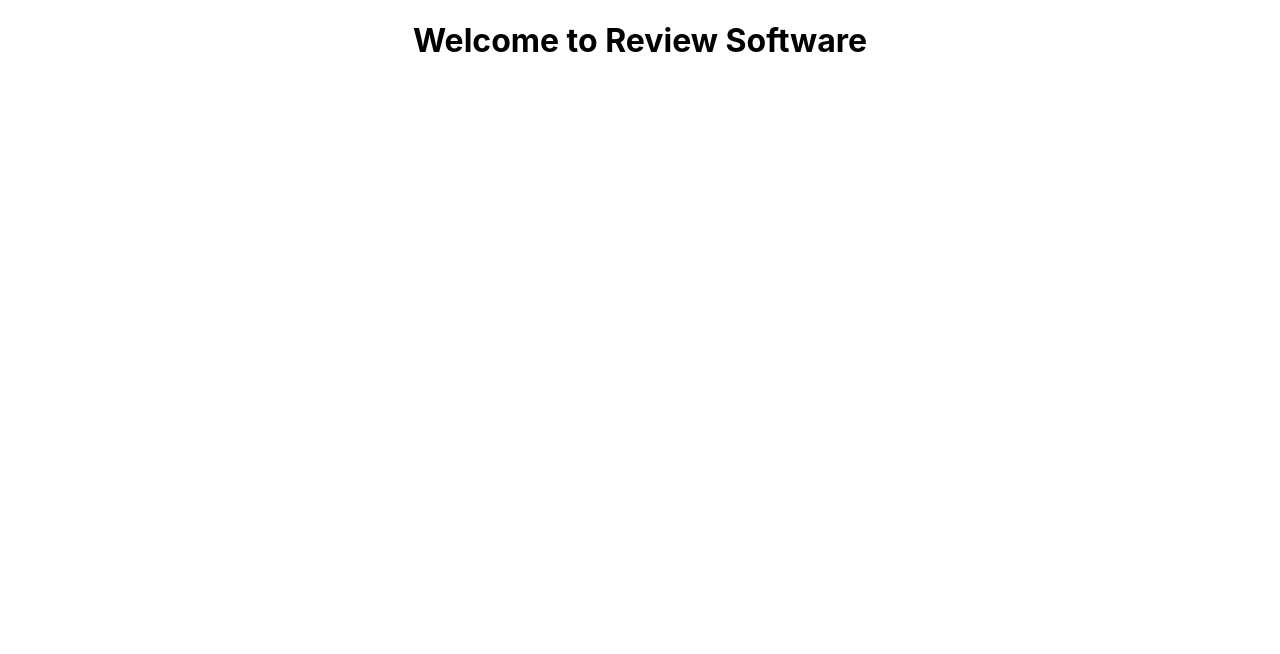
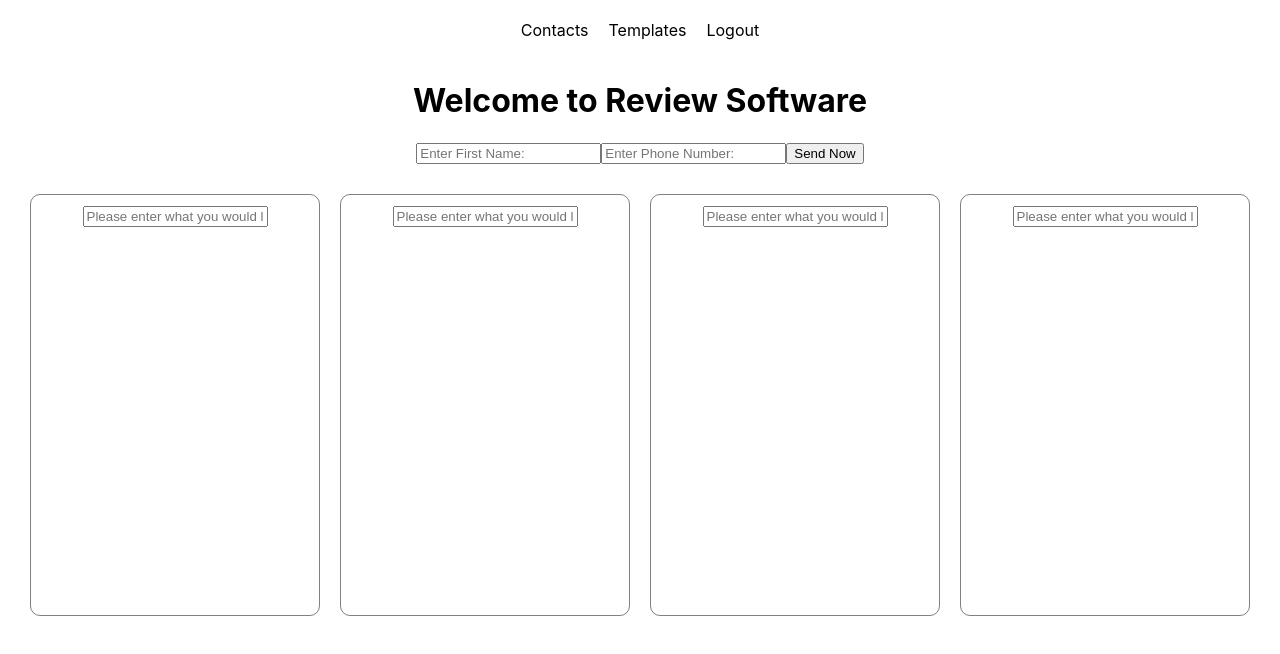
Before and after one commit to btwebgroupllc/sms-review-capture, a React (Create React App) app in the folder frontend/review-capture-frontend/: page /home in a window 1280 px wide. Shown: the top 654 px of the page. Built offline with nearby package versions, Linux system fonts and the light colour scheme; no server answers; sample sign-in values are in the browser's storage.

Commit message:
fixing stuff

```diff
--- /dev/null
+++ b/frontend/review-capture-frontend/src/components/Header.js
@@ -0,0 +1,16 @@
+import React from "react";
+import "../styles/Header.css";
+
+function Header() {
+  return (
+    <div className="header">
+      <div className="header-links">
+        <a>Contacts</a>
+        <a>Templates</a>
+        <a>Logout</a>
+      </div>
+    </div>
+  );
+}
+
+export default Header;
--- /dev/null
+++ b/frontend/review-capture-frontend/src/components/ResponsesContainer.js
@@ -0,0 +1,23 @@
+import React from "react";
+import "../styles/ResponseContainer.css";
+
+function ResponsesContainer() {
+  return (
+    <div className="responses-container">
+      <div className="response text-content">
+        <input placeholder="Please enter what you would like the text to say..." />
+      </div>
+      <div className="response response-1">
+        <input placeholder="Please enter what you would like the text to say..." />
+      </div>
+      <div className="response response-2">
+        <input placeholder="Please enter what you would like the text to say..." />
+      </div>
+      <div className="response response-3">
+        <input placeholder="Please enter what you would like the text to say..." />
+      </div>
+    </div>
+  );
+}
+
+export default ResponsesContainer;
--- /dev/null
+++ b/frontend/review-capture-frontend/src/components/SendText.js
@@ -0,0 +1,13 @@
+import React from "react";
+
+function SendText() {
+  return (
+    <div className="send-text">
+      <input placeholder="Enter First Name: " />
+      <input placeholder="Enter Phone Number: " />
+      <button>Send Now</button>
+    </div>
+  );
+}
+
+export default SendText;
--- a/frontend/review-capture-frontend/src/pages/Home.js
+++ b/frontend/review-capture-frontend/src/pages/Home.js
@@ -1,12 +1,18 @@
 import React from "react";
+import Header from "../components/Header";
+import SendText from "../components/SendText";
+import ResponsesContainer from "../components/ResponsesContainer";
 
 const Home = () => {
   return (
     <div className="home">
       {/*Header component for logout/menu options */}
+      <Header />
       <h1>Welcome to Review Software</h1>
       {/*Component for first name and phone number */}
+      <SendText />
       {/*Component for the three response options */}
+      <ResponsesContainer />
     </div>
   );
 };
--- /dev/null
+++ b/frontend/review-capture-frontend/src/styles/Header.css
@@ -0,0 +1,9 @@
+.header-links {
+  display: flex;
+  justify-content: center;
+  padding: 10px;
+}
+
+.header-links > a {
+  padding: 10px;
+}
--- /dev/null
+++ b/frontend/review-capture-frontend/src/styles/ResponseContainer.css
@@ -0,0 +1,15 @@
+.responses-container {
+  padding: 20px;
+  display: flex;
+  flex-direction: row;
+  justify-content: center;
+}
+
+.response {
+  width: 300px;
+  height: 400px;
+  padding: 10px;
+  margin: 10px;
+  border-radius: 10px;
+  border: 1px solid rgb(0, 0, 0, 0.493);
+}
```
Also changed, not shown: 1 other file (tests, documents, lock files or other folders).
